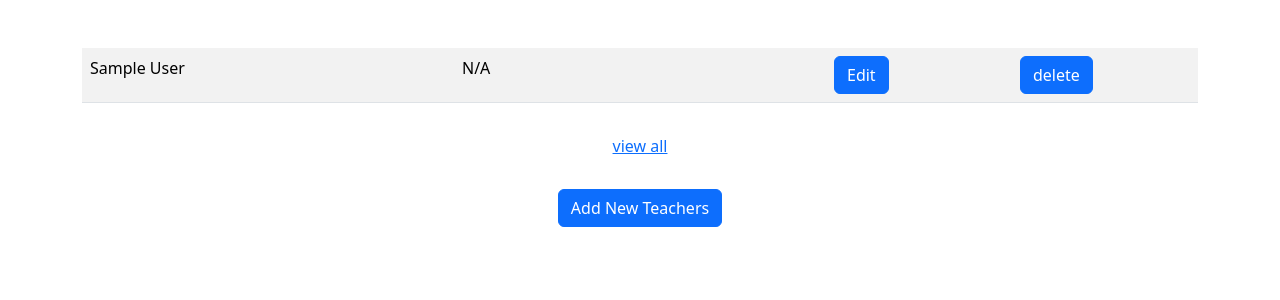
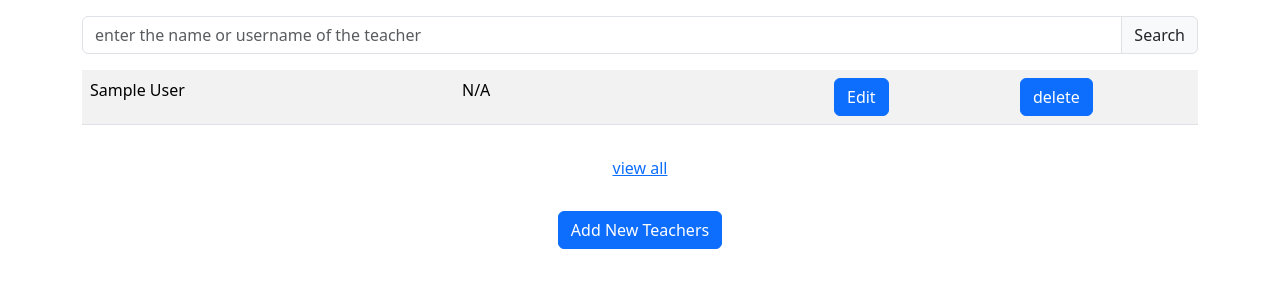
Before and after one commit to aymenm9/LRSD_manager, a Flask app: template lrsd_app/templates/admin_dashboard.html in a window 1280 px wide. Shown: the part 70-370 px from the top of the page. Run offline with Flask 3, Linux system fonts and the light colour scheme; the template is opened without the code that fills it: values that come from a table or form of the project are taken from there, others are empty; the visitor is signed in with stand-in values (Sample User, id 1); tables that the repository leaves empty or names only in its code hold one stand-in row (values such as "Sample post"); parts of the project's set-up code (start-up, migrations or seed data) failed here and were passed over.

Commit message:
search for teacher

```diff
--- a/lrsd_app/app.py
+++ b/lrsd_app/app.py
@@ -57,19 +57,17 @@ def add_teacher():
         db.session.commit()
         return redirect("/")
 
+
+
 @app.route("/teachers")
-@login_required
-def teachers():
-    teachers = [{"id":teacher.id, "first_name":teacher.first_name, "last_name":teacher.last_name}
-                for teacher in Teachers.query.with_entities(Teachers.id, Teachers.first_name, Teachers.last_name)]
-    return jsonify(teachers)
-
-@app.route("/teachers_")
 @login_required
 def teachers_():
     if l := request.args.get("l"):
         teachers = [{"id":teacher.id, "first_name":teacher.first_name, "last_name":teacher.last_name}
             for teacher in Teachers.query.with_entities(Teachers.id, Teachers.first_name, Teachers.last_name).limit(l)]
+    elif q := request.args.get("q"):
+        teachers = [{"id":teacher.id, "first_name":teacher.first_name, "last_name":teacher.last_name, "username": teacher.username}
+                for teacher in Teachers.query.filter((Teachers.first_name + " " +Teachers.last_name).like(f"%{q}%") + Teachers.username.like(f"%{q}%") + (Teachers.last_name + " " + Teachers.first_name).like(f"%{q}%")).with_entities(Teachers.id, Teachers.username, Teachers.first_name, Teachers.last_name)]
     else:
         teachers = [{"id":teacher.id, "first_name":teacher.first_name, "last_name":teacher.last_name}
                 for teacher in Teachers.query.with_entities(Teachers.id, Teachers.first_name, Teachers.last_name)]
--- a/lrsd_app/templates/admin_dashboard.html
+++ b/lrsd_app/templates/admin_dashboard.html
@@ -11,49 +11,62 @@ no titel yet
 <h1 class="text-center ">Admin Dashboard</h1>
 {% block main %}
 <div class="container-md ">
-    <div class="container-sm ">
-        <ul class="list-group mt-5" id="list">
-        </ul>
-        <div class="text-center "><button type="button" id="all" class="btn btn-link mt-2 ">view all</button></div>
+    <div class="input-group my-3 "><input type="search" placeholder="enter the name or username of the teacher"
+            class="form-control " id="search"><button type="button"
+            class="input-group-text btn-primary " id="search_btn">Search</button></div>
+    <div class="container-sm " id="list"> </div>
 
-    </div>
+    <div class="text-center "><button type="button" id="all" class="btn btn-link mt-2 ">view all</button></div>
+
 
     <Script>
-        async function teachers_(l){
+        async function teachers_(l) {
 
-            let teachers_response = await fetch("/teachers_?l="+l);
+            let teachers_response = await fetch("/teachers?l=" + l);
             const list2 = document.getElementById("list");
-            list2.innerHTML = await teachers_response.text() ;
+            list2.innerHTML = await teachers_response.text();
         }
         teachers_(3);
         const all = document.getElementById("all");
-        all.addEventListener("click",async function(){
-            if (all.innerText == "view all"){
-                let teachers_response = await fetch("/teachers_");
+        all.addEventListener("click", async function () {
+            if (all.innerText == "view all") {
+                let teachers_response = await fetch("/teachers");
                 const list2 = document.getElementById("list");
                 list2.innerHTML = await teachers_response.text();
-                all.innerText = "view less"
+                all.innerText = "view less";
             }
-            else{
+            else {
                 teachers_(3);
                 all.innerText = "view all";
             }
         })
+        const searchBtn = document.getElementById("search_btn");
+        const searchInp = document.getElementById("search");
+        [searchBtn, searchInp].forEach(search => search.addEventListener("input",async function(){
+            console.log("adadazdefefafaefaffzeffefl lorem sfefzefefaefz");
+            let teachers_response = await fetch("/teachers?q="+search.value);
+            const list2 = document.getElementById("list");
+            list2.innerHTML = await teachers_response.text();
+            all.innerText = "Cancel";
+
+        }));
+
     </Script>
     <p class="lead text-center mt-4 ">
-        <button class="btn btn-primary" type="button" data-bs-toggle="collapse" data-bs-target="#collapseWidthExample" aria-expanded="false" aria-controls="collapseWidthExample">
-          Add New Teachers
+        <button class="btn btn-primary" type="button" data-bs-toggle="collapse" data-bs-target="#collapseWidthExample"
+            aria-expanded="false" aria-controls="collapseWidthExample">
+            Add New Teachers
         </button>
     </p>
-      <div style="min-height: 120px;">
+    <div style="min-height: 120px;">
         <div class="collapse" id="collapseWidthExample">
             <div class="row text-center ">
                 <h2>add teacher</h2>
                 <form action="/add_teacher" method="post">
                     <div class="input-group mb-3 ">
                         <span class="input-group-text bg-primary  text-light " id="un">user name</span>
-                        <input type="text" name="username" id="username" class="form-control " placeholder="Enter username"
-                            aria-label="un" aria-describedby="teacher user name">
+                        <input type="text" name="username" id="username" class="form-control "
+                            placeholder="Enter username" aria-label="un" aria-describedby="teacher user name">
                     </div>
 
                     <div class="input-group mb-3 ">
@@ -63,19 +76,19 @@ no titel yet
                     </div>
                     <div class="input-group mb-3 ">
                         <span class="input-group-text bg-primary  text-light " id="ln">last name</span>
-                        <input type="text" name="last_name" id="first_name" class="form-control " placeholder="Enter last name"
-                            aria-label="ln" aria-describedby="teacher last name">
+                        <input type="text" name="last_name" id="first_name" class="form-control "
+                            placeholder="Enter last name" aria-label="ln" aria-describedby="teacher last name">
                     </div>
                     <div class="input-group mb-3 ">
                         <span class="input-group-text bg-primary  text-light " id="em">email</span>
-                        <input type="email" name="email" id="email" class="form-control " placeholder="Enter email(optionl)"
-                            aria-label="em" aria-describedby="teacher email optionl">
+                        <input type="email" name="email" id="email" class="form-control "
+                            placeholder="Enter email(optionl)" aria-label="em" aria-describedby="teacher email optionl">
                     </div>
 
                     <div class="input-group mb-3 ">
                         <span class="input-group-text bg-primary  text-light " id="ps" id="ps">password</span>
-                        <input type="password" name="password" id="password" class="form-control " placeholder="Enter password"
-                            aria-label="ps" aria-describedby="teacher password">
+                        <input type="password" name="password" id="password" class="form-control "
+                            placeholder="Enter password" aria-label="ps" aria-describedby="teacher password">
                     </div>
 
                     <div class="input-group mb-3 ">
@@ -102,7 +115,7 @@ no titel yet
 
 
         </div>
-      </div>
+    </div>
 
 
 </div>
--- a/lrsd_app/templates/teachers.html
+++ b/lrsd_app/templates/teachers.html
@@ -10,10 +10,10 @@
                 <td class="col-2">
 
                     <button class="btn btn-primary" type="button" data-bs-toggle="offcanvas"
-                        data-bs-target="#{{teacher.first_name}}" aria-controls="{{teacher.first_name}}">Edit</button>
+                        data-bs-target="#e{{teacher.id}}" aria-controls="e{{teacher.id}}">Edit</button>
 
                     <div class="offcanvas offcanvas-start" data-bs-scroll="true" data-bs-backdrop="false" tabindex="-1"
-                        id="{{teacher.first_name}}" aria-labelledby="offcanvasScrollingLabel">
+                        id="e{{teacher.id}}" aria-labelledby="offcanvasScrollingLabel">
                         <div class="offcanvas-header">
                             <h5 class="offcanvas-title" id="offcanvasScrollingLabel">Edit {{teacher.first_name}} {{teacher.last_name}} info</h5>
                             <button type="button" class="btn-close" data-bs-dismiss="offcanvas"
@@ -51,7 +51,7 @@
                                         aria-label="ps" aria-describedby="teacher password">
                                 </div>
                                 <div class="input-group mb-3 ">
-                                    <select name="department" id="{{teacher.username}}" class="form-select">
+                                    <select name="department" id="{{teacher.id}}" class="form-select">
                                         <option disabled selected>department</option>
                                         {% for department in departments %}
                                         <option value="{{department.id}}">{{department.name}}</option>
@@ -59,7 +59,7 @@
                                     </select>
                                 </div>
                                 <div class="input-group mb-3 ">
-                                    <select name="grade" id="{{teacher.username}}" class="form-select">
+                                    <select name="grade" id="{{teacher.id}}" class="form-select">
                                         <option disabled selected>grade</option>
                                         {% for grade in grades %}
                                         <option value="{{grade.grade}}">{{grade.grade}}</option>
@@ -77,17 +77,17 @@
 
                 <td class="col-2 ">
                     <!-- Button trigger modal -->
-                    <button type="button" class="btn btn-primary" data-bs-toggle="modal" data-bs-target="#delete{{teacher.username}}">
+                    <button type="button" class="btn btn-primary" data-bs-toggle="modal" data-bs-target="#delete{{teacher.id}}">
                         delete
                     </button>
 
                     <!-- Modal -->
-                    <div class="modal fade" id="delete{{teacher.username}}" tabindex="-1" aria-labelledby="delete{{teacher.username}}"
+                    <div class="modal fade" id="delete{{teacher.id}}" tabindex="-1" aria-labelledby="delete{{teacher.id}}"
                         aria-hidden="true">
                         <div class="modal-dialog">
                             <div class="modal-content">
                                 <div class="modal-header">
-                                    <h1 class="modal-title fs-5" id="h1{{teacher.username}}">Are you sure you want to delete
+                                    <h1 class="modal-title fs-5" id="h1{{teacher.id}}">Are you sure you want to delete
                                         {{teacher.first_name}} {{teacher.last_name}}</h1>
                                     <button type="button" class="btn-close" data-bs-dismiss="modal"
                                         aria-label="Close"></button>
```
Also changed, not shown: 4 other files.
